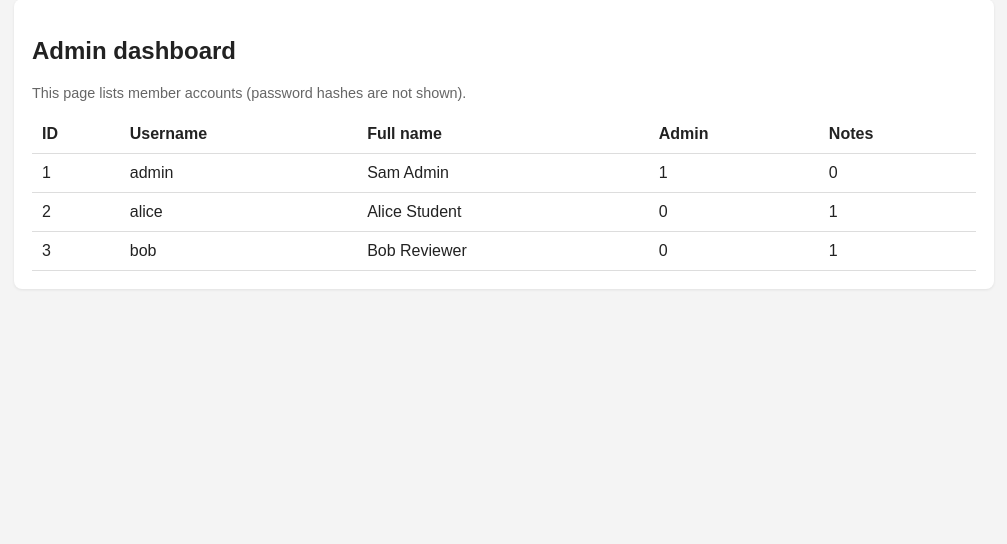
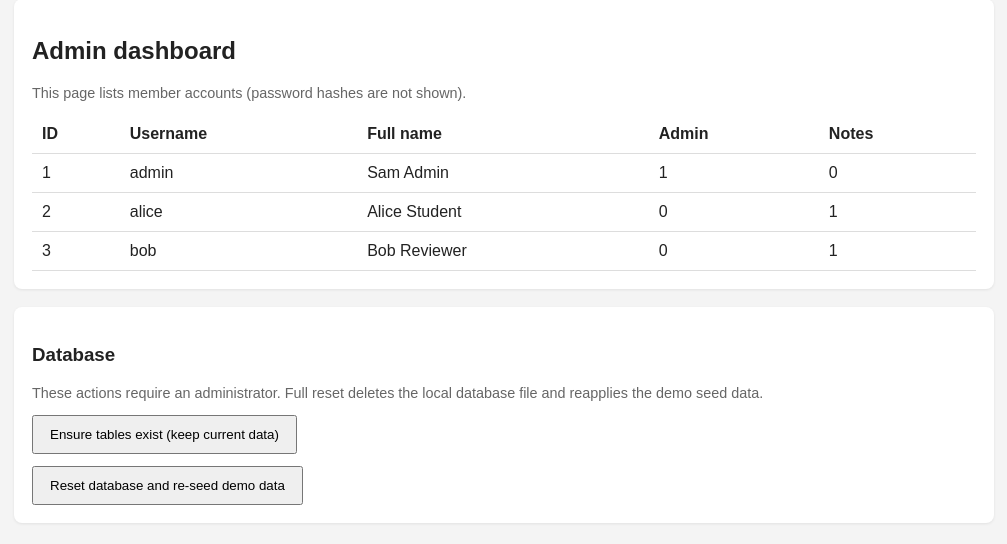
Before and after one commit to RRC-intake-DavidNesca/Secure-Coding, a Flask app: page /admin in a window 1280 px wide. Shown: the part 124-668 px from the top of the page, without its empty margins (136-1143 px from the left). Run offline with Flask 3, Linux system fonts and the light colour scheme; the visitor is signed in with stand-in values (Sample User, id 1); data comes from the database, SQL or seed files in the repository; some libraries are stand-ins or nearby versions.

Commit message:
fix: add input limits, login rate limiting, and admin-only database actions

```diff
--- a/app.py
+++ b/app.py
@@ -9,11 +9,25 @@ from pathlib import Path
 from typing import Any, Callable
 
 from flask import Flask, flash, redirect, render_template, request, send_file, session, url_for
+from flask_limiter import Limiter
+from flask_limiter.util import get_remote_address
 from flask_wtf.csrf import CSRFProtect
 from werkzeug.security import check_password_hash, generate_password_hash
 
 BASE_DIR = Path(__file__).resolve().parent
 DATABASE = BASE_DIR / "campus_club.db"
+
+MAX_USERNAME_LEN = 80
+MIN_USERNAME_LEN = 2
+MAX_PASSWORD_LEN = 200
+MIN_PASSWORD_LEN = 8
+MAX_FULL_NAME_LEN = 120
+MAX_BIO_LEN = 2000
+MAX_POST_TITLE_LEN = 200
+MAX_POST_BODY_LEN = 20000
+MAX_NOTE_TITLE_LEN = 200
+MAX_NOTE_BODY_LEN = 20000
+MAX_SEARCH_LEN = 200
 
 app = Flask(__name__)
 
@@ -28,6 +42,13 @@ app.config["SESSION_COOKIE_SAMESITE"] = "Lax"
 app.config["WTF_CSRF_TIME_LIMIT"] = None
 
 csrf = CSRFProtect(app)
+
+limiter = Limiter(
+    key_func=get_remote_address,
+    app=app,
+    default_limits=[],
+    storage_uri="memory://",
+)
 
 
 def get_db_connection() -> sqlite3.Connection:
@@ -59,6 +80,48 @@ def admin_required(view: Callable[..., Any]) -> Callable[..., Any]:
         return view(*args, **kwargs)
 
     return wrapped
+
+
+def validate_registration(username: str, password: str, full_name: str, bio: str) -> str | None:
+    u = username.strip()
+    if len(u) < MIN_USERNAME_LEN or len(u) > MAX_USERNAME_LEN:
+        return f"Username must be between {MIN_USERNAME_LEN} and {MAX_USERNAME_LEN} characters."
+    if len(password) < MIN_PASSWORD_LEN or len(password) > MAX_PASSWORD_LEN:
+        return f"Password must be between {MIN_PASSWORD_LEN} and {MAX_PASSWORD_LEN} characters."
+    fn = full_name.strip()
+    if not fn or len(fn) > MAX_FULL_NAME_LEN:
+        return "Full name is required and must not exceed the maximum length."
+    if len(bio.strip()) > MAX_BIO_LEN:
+        return "Bio is too long."
+    return None
+
+
+def validate_login_fields(username: str, password: str) -> str | None:
+    if not username.strip() or not password:
+        return "Username and password are required."
+    if len(username) > MAX_USERNAME_LEN or len(password) > MAX_PASSWORD_LEN:
+        return "Invalid login."
+    return None
+
+
+def validate_post_fields(title: str, content: str) -> str | None:
+    t = title.strip()
+    c = content.strip()
+    if not t or not c:
+        return "Title and content are required."
+    if len(t) > MAX_POST_TITLE_LEN or len(c) > MAX_POST_BODY_LEN:
+        return "Post title or content is too long."
+    return None
+
+
+def validate_note_fields(title: str, body: str) -> str | None:
+    t = title.strip()
+    b = body.strip()
+    if not t or not b:
+        return "Note title and body are required."
+    if len(t) > MAX_NOTE_TITLE_LEN or len(b) > MAX_NOTE_BODY_LEN:
+        return "Note title or body is too long."
+    return None
 
 
 def init_db(reset: bool = False) -> None:
@@ -171,6 +234,13 @@ def register():
         password = request.form.get("password", "")
         full_name = request.form.get("full_name", "")
         bio = request.form.get("bio", "")
+        reg_err = validate_registration(username, password, full_name, bio)
+        if reg_err:
+            flash(reg_err)
+            return render_template("register.html")
+        username = username.strip()
+        full_name = full_name.strip()
+        bio = bio.strip()
         try:
             conn = get_db_connection()
             conn.execute(
@@ -187,10 +257,15 @@ def register():
 
 
 @app.route("/login", methods=["GET", "POST"])
+@limiter.limit("20 per minute", exempt_when=lambda: request.method != "POST")
 def login():
     if request.method == "POST":
         username = request.form.get("username", "")
         password = request.form.get("password", "")
+        login_err = validate_login_fields(username, password)
+        if login_err:
+            flash(login_err)
+            return render_template("login.html")
         conn = get_db_connection()
         user = conn.execute("SELECT * FROM users WHERE username = ?", (username,)).fetchone()
         conn.close()
@@ -219,6 +294,12 @@ def dashboard():
     if request.method == "POST":
         title = request.form.get("title", "")
         body = request.form.get("body", "")
+        note_err = validate_note_fields(title, body)
+        if note_err:
+            flash(note_err)
+            return redirect(url_for("dashboard"))
+        title = title.strip()
+        body = body.strip()
         conn = get_db_connection()
         conn.execute(
             "INSERT INTO notes (owner_id, title, body, created_at) VALUES (?, ?, ?, ?)",
@@ -241,6 +322,12 @@ def create_post():
         return redirect(url_for("login"))
     title = request.form.get("title", "")
     content = request.form.get("content", "")
+    post_err = validate_post_fields(title, content)
+    if post_err:
+        flash(post_err)
+        return redirect(url_for("index"))
+    title = title.strip()
+    content = content.strip()
     conn = get_db_connection()
     conn.execute(
         "INSERT INTO posts (owner_id, title, content, created_at) VALUES (?, ?, ?, ?)",
@@ -272,7 +359,7 @@ def user_notes(user_id: int):
 
 @app.route("/search")
 def search():
-    term = request.args.get("q", "")
+    term = request.args.get("q", "")[:MAX_SEARCH_LEN]
     results = []
     if term:
         conn = get_db_connection()
@@ -329,11 +416,22 @@ def download_backup():
     return send_file(DATABASE, as_attachment=True, download_name="campus_club.db")
 
 
-@app.route("/init-db")
+@app.get("/init-db")
+def init_db_legacy_notice():
+    flash("Database tools are on the Admin page (administrators only).")
+    return redirect(url_for("index"))
+
+
+@app.post("/init-db")
+@admin_required
 def setup_database():
-    reset = request.args.get("reset") == "1"
+    reset = request.form.get("reset") == "1"
     init_db(reset=reset)
-    return redirect(url_for("index"))
+    if reset:
+        flash("Database was reset and re-seeded.")
+    else:
+        flash("Database schema was ensured.")
+    return redirect(url_for("admin"))
 
 
 if __name__ == "__main__":
--- a/requirements.txt
+++ b/requirements.txt
@@ -1,2 +1,3 @@
 Flask>=3.0,<4.0
 Flask-WTF>=1.2,<2.0
+Flask-Limiter>=3.5,<4.0
--- a/templates/admin.html
+++ b/templates/admin.html
@@ -18,4 +18,18 @@
         </tbody>
     </table>
 </div>
+<div class="card">
+    <h3>Database</h3>
+    <p class="muted">These actions require an administrator. Full reset deletes the local database file and reapplies the demo seed data.</p>
+    <form method="post" action="{{ url_for('setup_database') }}" style="margin-bottom:12px;">
+        <input type="hidden" name="csrf_token" value="{{ csrf_token() }}">
+        <input type="hidden" name="reset" value="0">
+        <button type="submit">Ensure tables exist (keep current data)</button>
+    </form>
+    <form method="post" action="{{ url_for('setup_database') }}">
+        <input type="hidden" name="csrf_token" value="{{ csrf_token() }}">
+        <input type="hidden" name="reset" value="1">
+        <button type="submit">Reset database and re-seed demo data</button>
+    </form>
+</div>
 {% endblock %}
```
Also changed, not shown: README.md.
